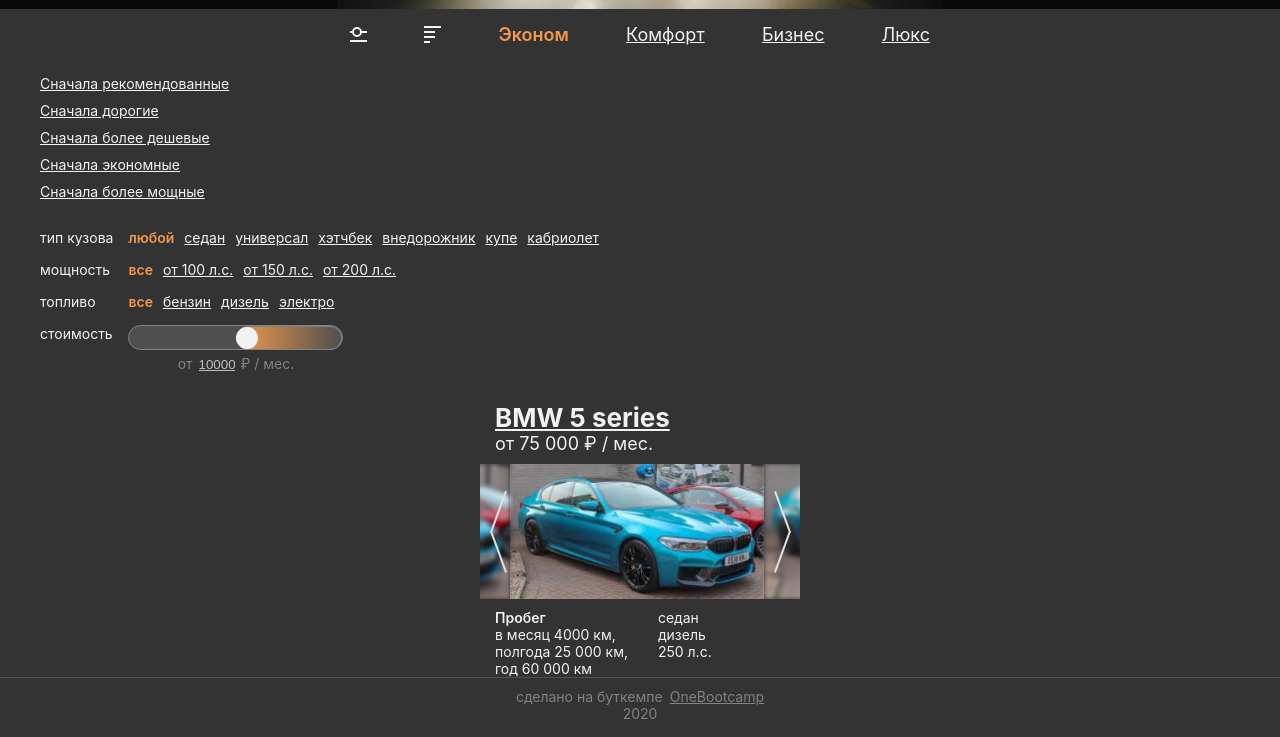
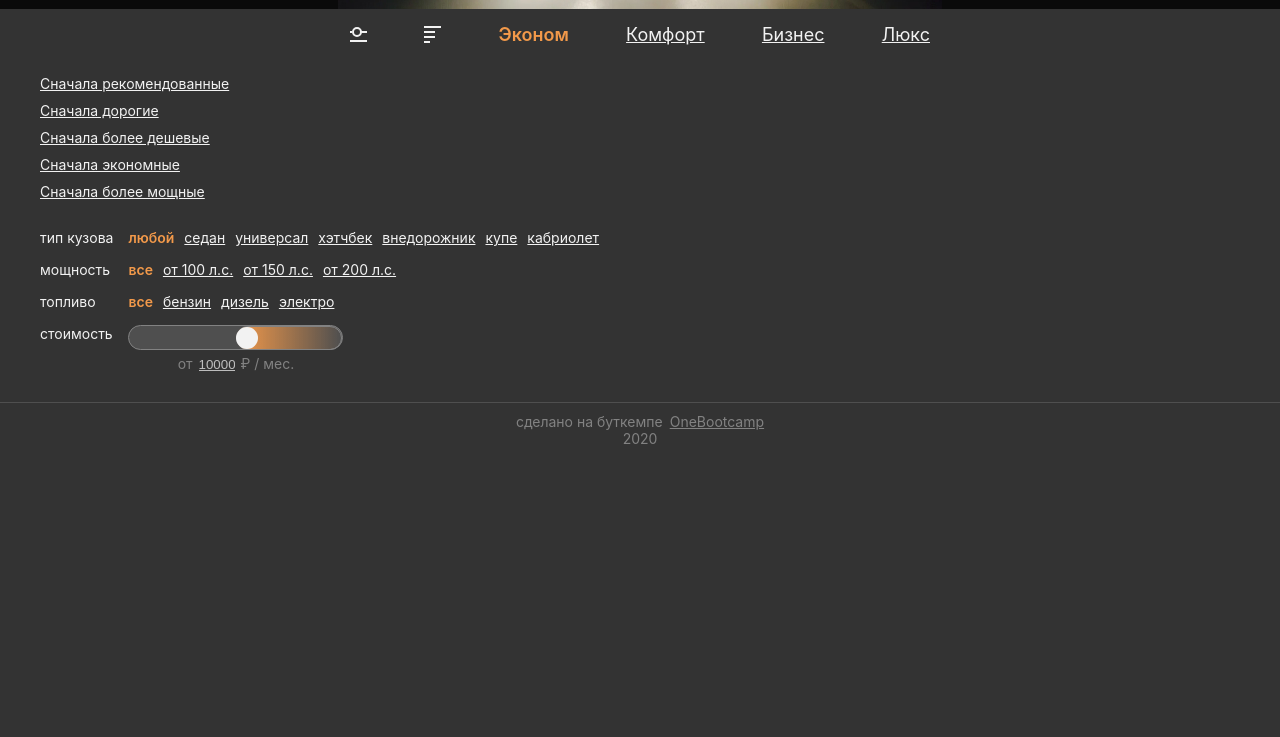
Before and after one commit to OneBootcamp-1-0/ride-companion-1, a website: page index.html in a window 1280 px wide. Shown: the part 149-886 px from the top of the page. After the commit the page ends 800 px from the top, so only its background shows below. Drawn offline with Linux system fonts and the light colour scheme.

Commit message:
removed car template

```diff
--- a/index.html
+++ b/index.html
@@ -136,46 +136,13 @@
     </dd>
   </dl>
 
-  <section class="catalog">
-    <article class="catalog-item">
-      <h3 class="catalog-item__title"><a href="#">BMW 5 series</a></h3>
-      <p class="catalog-item__price">от 75 000 ₽ / мес.</p>
-      <div class="carousel">
-        <div class="carousel__list">
-          <img src="./img/car-bmw.jpg" class="carousel__img" alt="BMW 5 series" height="135px" width="255px">
-          <img src="./img/car-bmw.jpg" alt="BMW 5 series" height="135px" width="255px">
-          <img src="./img/car-bmw.jpg" class="carousel__img" alt="BMW 5 series" height="135px" width="255px">
-        </div>
-        <button class="carousel__btn carousel__btn--left" type="button" aria-label="предыдущий слайд">
-          <svg class="carousel__arrow" width="18" height="82" viewBox="0 0 18 82" fill="white"  stroke="#E0E0E0" xmlns="http://www.w3.org/2000/svg">
-            <line x1="15.9391" y1="0.343582" x2="0.939123" y2="41.3436" stroke-width="2"/>
-            <line x1="16.0626" y1="81.343" x2="1.0592" y2="40.3443" stroke-width="2"/>
-          </svg>
-        </button>
-        <button class="carousel__btn carousel__btn--right" type="button" aria-label="следующий слайд">
-          <svg class="carousel__arrow" width="17" height="82" viewBox="0 0 17 82" fill="white"  stroke="#E0E0E0" xmlns="http://www.w3.org/2000/svg">
-            <line y1="-1" x2="43.6575" y2="-1" transform="matrix(0.343547 0.939135 0.93911 -0.343616 2.0016 0)" stroke-width="2"/>
-            <line y1="-1" x2="43.6575" y2="-1" transform="matrix(0.343625 -0.939107 -0.939082 -0.343694 0.000106812 81)" stroke-width="2"/>
-          </svg>
-        </button>
-      </div>
-      <dl class="catalog-item__mileage">
-        <dt class="catalog-item__mileage-title">Пробег</dt>
-        <dd class="catalog-item__milage-tariff">в месяц 4000 км,</dd>
-        <dd class="catalog-item__milage-tariff">полгода 25 000 км,</dd>
-        <dd class="catalog-item__milage-tariff">год 60 000 км</dd>
-      </dl>
-      <ul class="catalog-item__characteristics">
-        <li>седан</li>
-        <li>дизель</li>
-        <li>250 л.с.</li>
-      </ul>
-    </article>
-  </section>
+  <section class="catalog"></section>
 
   <footer class="footer">
     <p class="footer__copyright">Сделано на буткемпе&ensp;<a class="footer__link" href="http://oneboot.camp/">OneBootcamp</a></p>
     <p class="footer__year">2020</p>
   </footer>
+<script src="./js/data.js"></script>
+<script src="./js/index.js"></script>
 </body>
 </html>
```
